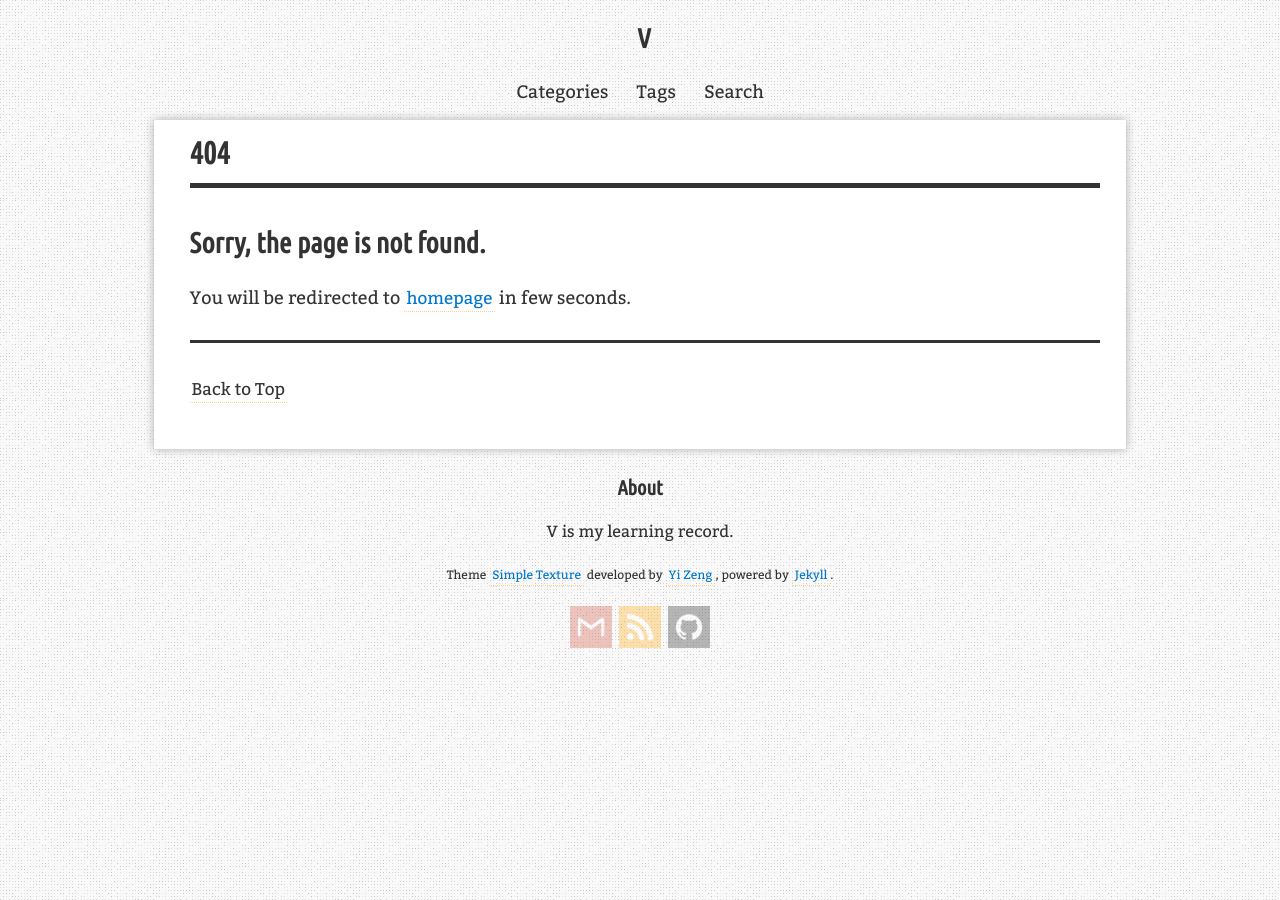
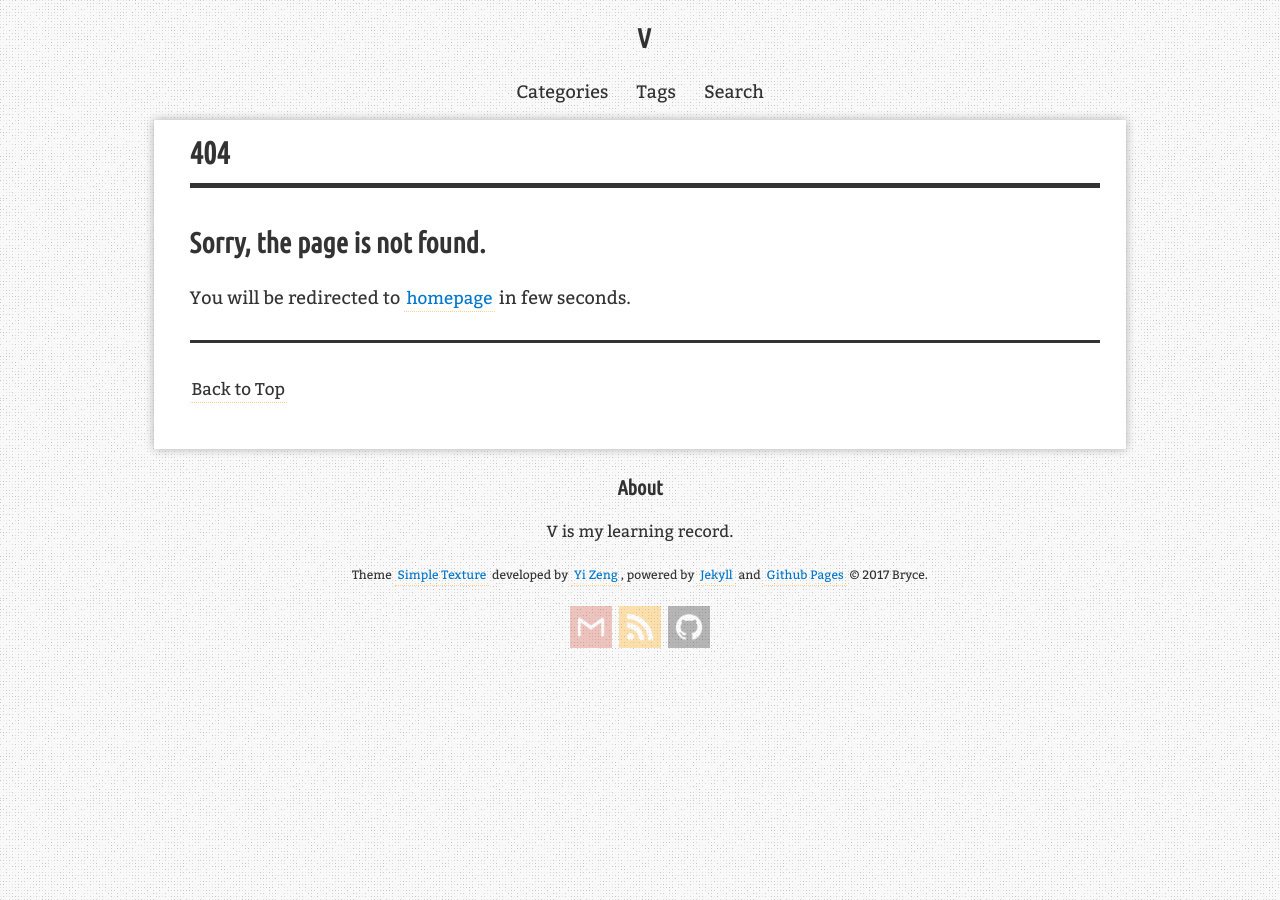
Before and after one commit to mrcwl/bryceyang.github.io, a Jekyll site: the page built from 404.html, in a window 1280 px wide. Built offline with Jekyll 4.4.1, drawn with Linux system fonts in a browser that asks for light colours; nearby versions of some CDN libraries; comment, search, counter and statistics services are not loaded.

Commit message:
add &copy;

```diff
--- a/_data/i18n.yml
+++ b/_data/i18n.yml
@@ -4,7 +4,7 @@ en: &en
   back_to_top: 'Back to Top'
   categories: 'Categories'
   close: 'Close'
-  copyright: '<p><small>Theme <a href="https://github.com/yizeng/jekyll-theme-simple-texture" target="_blank">Simple Texture</a> developed by <a href="http://yizeng.me" target="_blank">Yi Zeng</a>, powered by <a href="https://jekyllrb.com/" target="_blank">Jekyll</a>.</small></p>'
+  copyright: '<p><small>Theme <a href="https://github.com/yizeng/jekyll-theme-simple-texture" target="_blank">Simple Texture</a> developed by <a href="http://yizeng.me" target="_blank">Yi Zeng</a>, powered by <a href="https://jekyllrb.com/" target="_blank">Jekyll</a> and <a href="https://pages.github.com/" target="_blank">Github Pages</a> &copy; 2017 Bryce.</small></p>'
   enter_blog: 'Enter Blog'
   last_updated: 'Last updated'
   menu: 'Menu'
```
